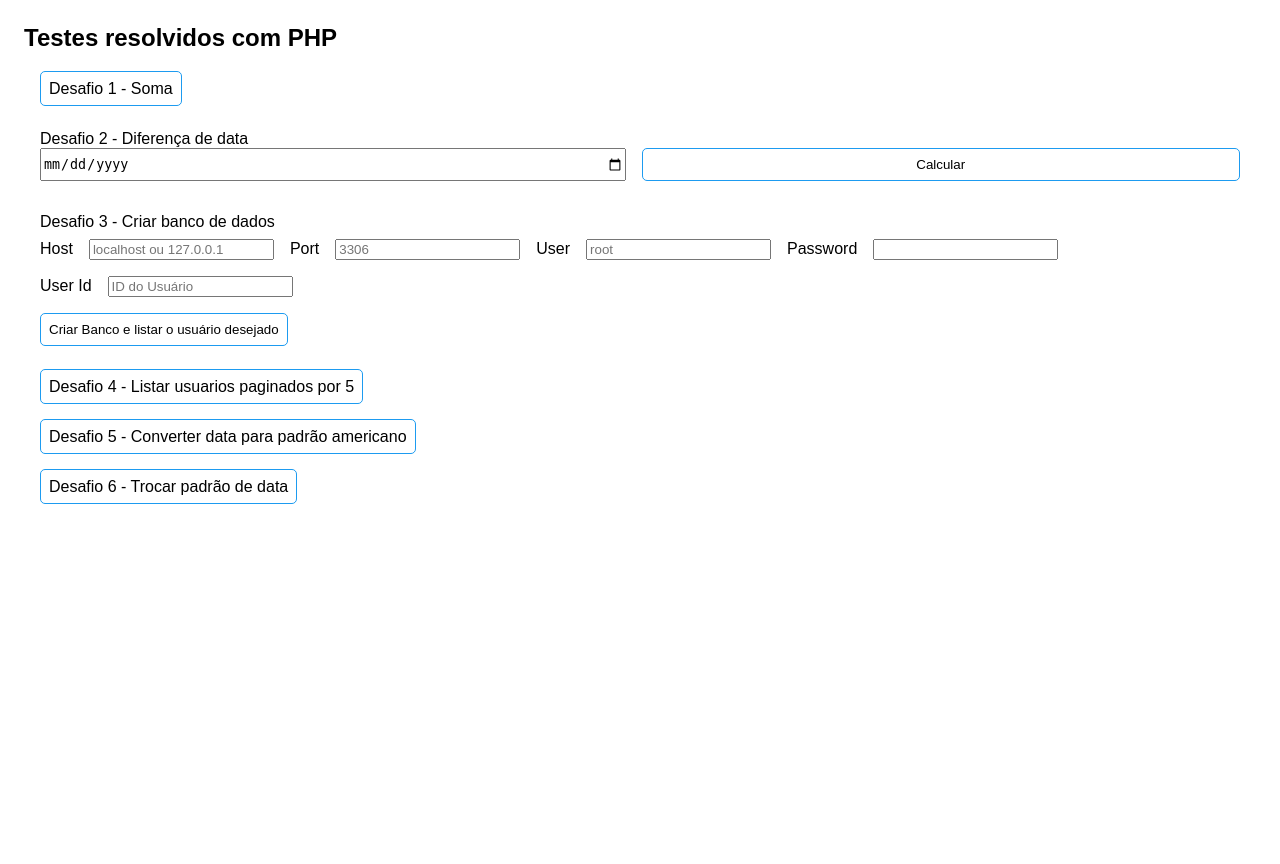
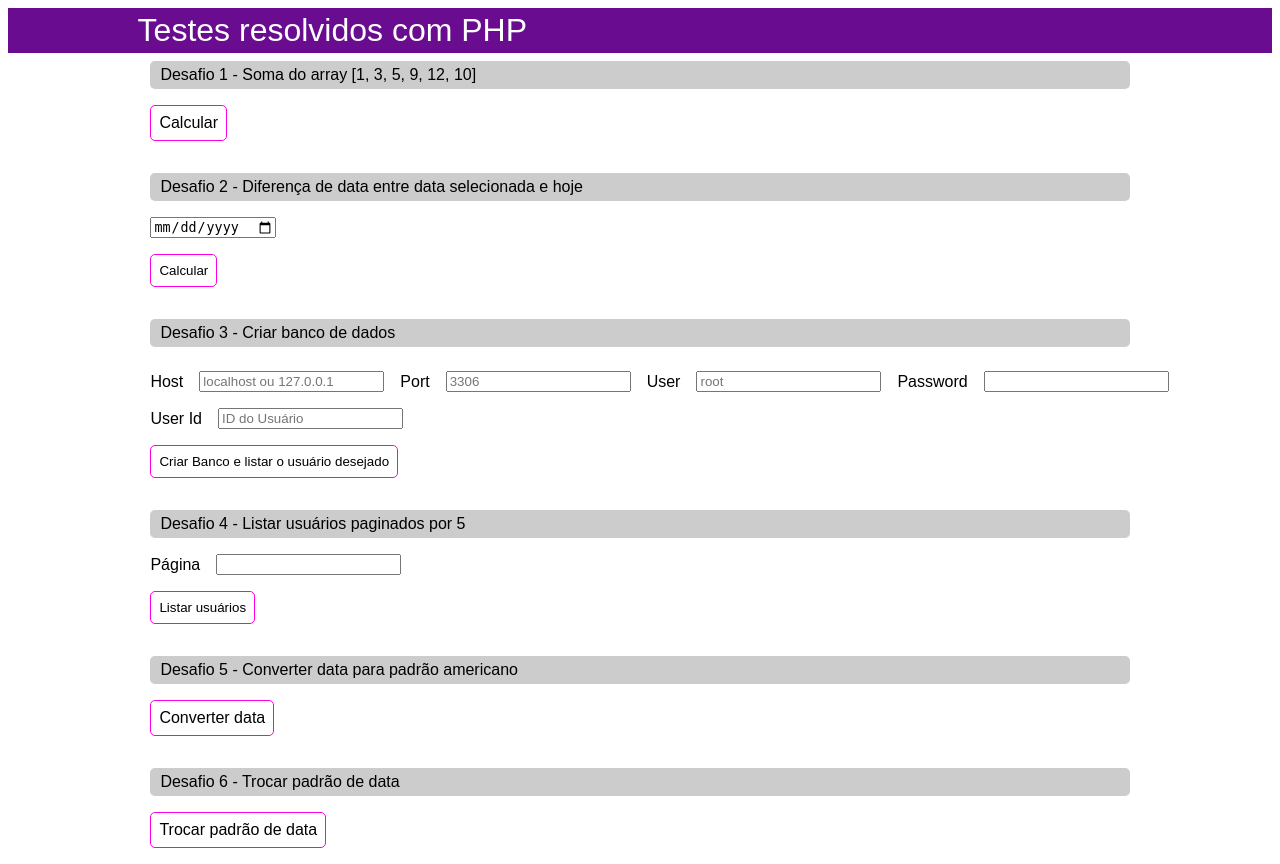
Before and after one commit to HiroyukiShimabukuro/desafios, a PHP site: page / in a window 1280 px wide. Before the commit the page ends 504 px from the top, so only its background shows below. Run offline with PHP 8.4, Linux system fonts and the light colour scheme.

Commit message:
desafio 4 -- adicionado mais estilizacoes -- adicionado header -- refatorado para separar o arquivo conforme pedido

```diff
--- /dev/null
+++ b/header.php
@@ -0,0 +1,5 @@
+<section class="header">
+  <div class="container">
+    <a href="index.php" class="main-title">Testes resolvidos com PHP</a>
+  </div>
+</section>
--- a/index.js
+++ b/index.js
@@ -2,6 +2,7 @@ const s = (el) => document.querySelector(el);
 
 const dateDifference = s("#date-difference");
 const createDatabase = s("#create-database");
+const listPaginateUsers = s("#list-paginate-users");
 dateDifference.addEventListener('click', function (event) {
   let date = s(["input[name='date']"]).value;
   if (!date) return;
@@ -35,3 +36,19 @@ createDatabase.addEventListener('click', function (event) {
 
   location.href = "controller.php?challenge=3&host=" + host + "&port=" + port + "&user=" + user + "&password=" + password + "&user_id=" + user_id;
 })
+
+listPaginateUsers.addEventListener('click', function (event) {
+  let host = s(["input[name='host']"]).value;
+  let user = s(["input[name='user']"]).value;
+  let port = s(["input[name='port']"]).value;
+  const password = s(["input[name='password']"]).value;
+  let page = s(["input[name='page']"]).value;
+
+  host = host ? host : "127.0.0.1";
+  port = port ? port : "3306";
+  user = user ? user : "root";
+  page = page ? page : 1;
+
+  event.preventDefault();
+  location.href = "controller.php?challenge=4&host=" + host + "&port=" + port + "&user=" + user + "&password=" + password + "&p=" + page;
+})
--- a/index.php
+++ b/index.php
@@ -1,5 +1,5 @@
 <!DOCTYPE html>
-<html lang="en">
+<html lang="pt-br">
 
 <head>
   <meta charset="UTF-8">
@@ -9,15 +9,17 @@
   <link rel="stylesheet" href="style.css">
 </head>
 
+<?php include("./header.php") ?>
+
 <body>
-  <h2>Testes resolvidos com PHP</h2>
-  <section class="challenges">
-    <article class="challenge-1">
-      <a class="button" href="controller.php?challenge=1">Desafio 1 - Soma</a>
+  <section class="challenges container">
+    <article class="challenge challenge-1">
+      <label class="challenge-title">Desafio 1 - Soma do array [1, 3, 5, 9, 12, 10]</label>
+      <a class="button" href="controller.php?challenge=1">Calcular</a>
     </article>
 
-    <article class="challenge-2">
-      <label>Desafio 2 - Diferença de data</label>
+    <article class="challenge challenge-2">
+      <label class="challenge-title">Desafio 2 - Diferença de data entre data selecionada e hoje</label>
       <form>
         <input type="hidden" name="challenge" value="2">
         <input type="date" name="date">
@@ -25,8 +27,8 @@
       </form>
     </article>
 
-    <article class="challenge-3">
-      <label>Desafio 3 - Criar banco de dados</label>
+    <article class="challenge challenge-3">
+      <label class="challenge-title">Desafio 3 - Criar banco de dados</label>
       <form>
         <input type="hidden" name="challenge" value="3">
         <div class="fields">
@@ -55,14 +57,24 @@
         <button class="button" id="create-database">Criar Banco e listar o usuário desejado</button>
       </form>
     </article>
-    <article class="challenge-4">
-      <a class="button" href="controller.php?challenge=4">Desafio 4 - Listar usuarios paginados por 5</a>
+    <article class="challenge challenge-4">
+      <label class="challenge-title">Desafio 4 - Listar usuários paginados por 5</label>
+      <form>
+        <input type="hidden" name="challenge" value="4">
+        <div class="input-group">
+          <label>Página</label>
+          <input type="number" name="page">
+        </div>
+      </form>
+      <button class="button" id="list-paginate-users">Listar usuários</button>
     </article>
-    <article class="challenge-5">
-      <a class="button" href="controller.php?challenge=5">Desafio 5 - Converter data para padrão americano</a>
+    <article class="challenge challenge-5">
+      <label class="challenge-title">Desafio 5 - Converter data para padrão americano</label>
+      <a class="button" href="controller.php?challenge=5">Converter data</a>
     </article>
-    <article class="challenge-6">
-      <a class="button" href="controller.php?challenge=6">Desafio 6 - Trocar padrão de data</a>
+    <article class="challenge challenge-6">
+      <label class="challenge-title">Desafio 6 - Trocar padrão de data</label>
+      <a class="button" href="controller.php?challenge=6">Trocar padrão de data</a>
     </article>
   </section>
 </body>
--- a/style.css
+++ b/style.css
@@ -1,5 +1,4 @@
 body{
-  margin: 1.5rem;
   font-size: 16px;
   font-family: Arial;
 }
@@ -10,29 +9,39 @@ body{
   gap: 1rem;
 }
 
+.challenge{
+  display: flex;
+  flex-direction: column;
+  gap: 1rem;
+}
+.challenge-title{
+  background: #cccccc;
+  padding: 5px 10px;
+  border-radius: 5px;
+}
+
 .challenges article{
   margin: 0.5rem 1rem;
 }
 
 .challenges .challenge-2 form{
   display: flex;
+  flex-direction: column;
   gap: 1rem;
 }
 
 .challenges .challenge-2 input{
-  flex: 1;
-}
-.challenges .challenge-2 form button{
-  flex: 1;
+  align-self: flex-start;
 }
 
 .button{
   text-decoration: none;
-  border: 1px solid rgb(29, 155, 240);
+  border: 1px solid #FF00E6;
   border-radius: 5px;
   color: #000000;
   background-color: #ffffff;
   padding: 0.5rem;
+  align-self: flex-start;
 }
 
 .challenge-3 form{
@@ -57,3 +66,18 @@ body{
   display: none;
   color: red;
 }
+
+.container{
+  width: 80%;
+  margin: 0 auto;
+}
+.header{
+  background: #690C90;
+  justify-content: center;
+  padding: 0.25rem;
+}
+.header a{
+  color: #FFFFFF;
+  text-decoration: none;
+  font-size: 2rem;
+}
```
Also changed, not shown: connectDatabase.php (added, +85 -0 lines), controller.php (+14 -72 lines).
